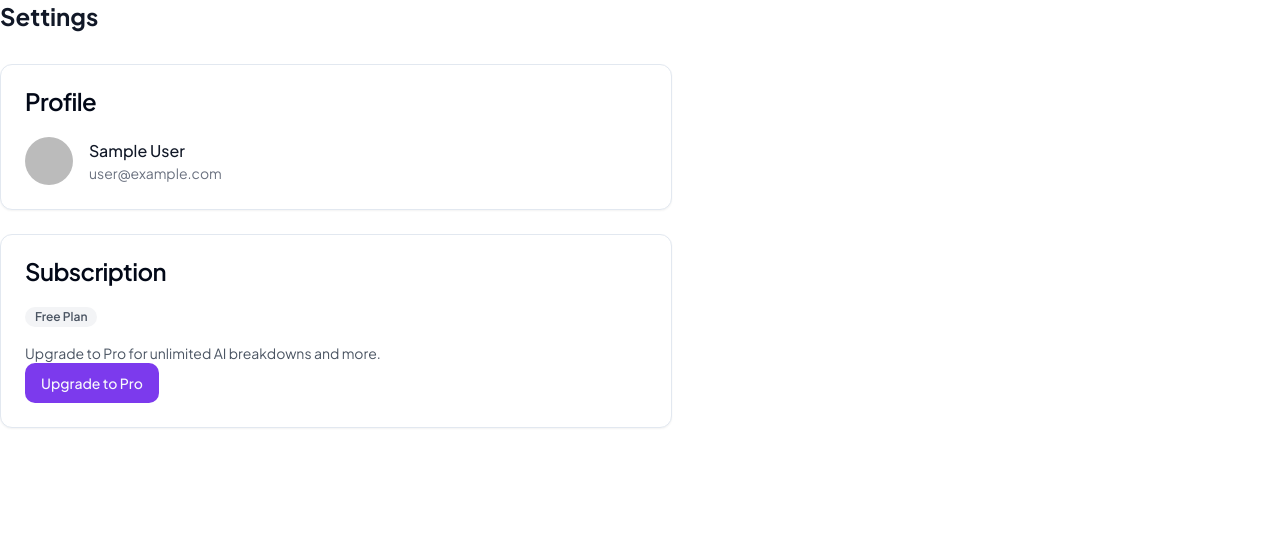
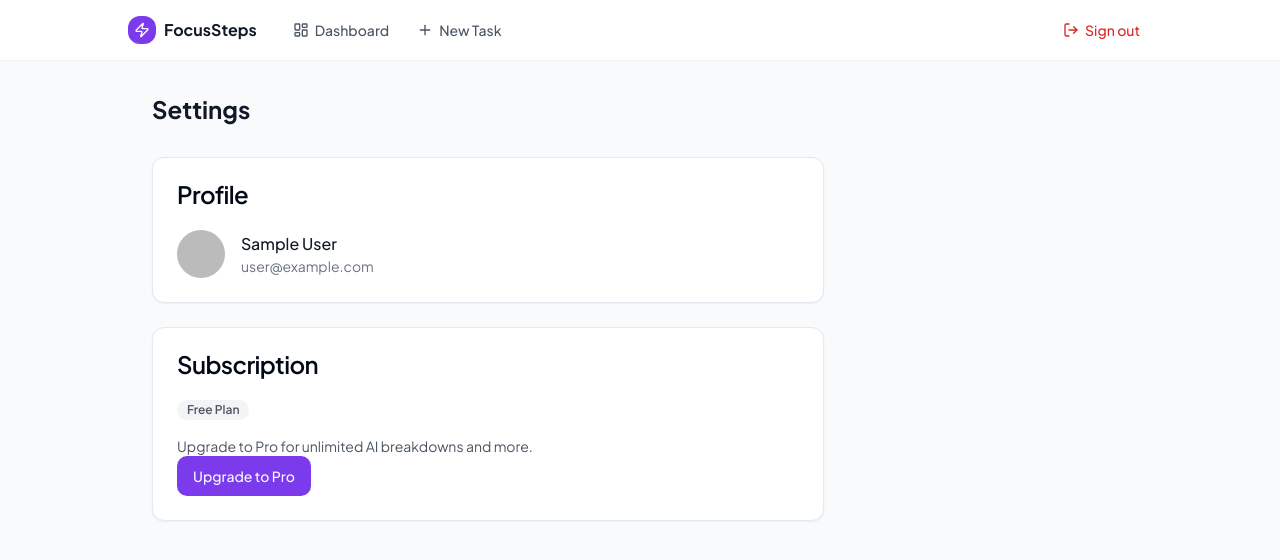
Before and after one commit to lifehiker/adhd-task-breakdown-planner, a Next.js app: page /settings in a window 1280 px wide. Shown: the top 560 px of the page. Built offline with nearby package versions, Linux system fonts and the light colour scheme; no server answers; the database is empty; sample sign-in values are in the browser's storage.

Commit message:
Initial build by Forge

```diff
--- a/src/app/settings/page.tsx
+++ b/src/app/settings/page.tsx
@@ -1,10 +1,11 @@
-import { auth } from "@/auth";
+import { auth, signOut } from "@/auth";
 import { prisma } from "@/lib/db";
 import { redirect } from "next/navigation";
 import { Button } from "@/components/ui/button";
 import { Card, CardContent, CardHeader, CardTitle } from "@/components/ui/card";
 import { Badge } from "@/components/ui/badge";
 import Link from "next/link";
+import { Zap, LayoutDashboard, Plus, LogOut } from "lucide-react";
 
 export const dynamic = "force-dynamic";
 
@@ -35,6 +36,39 @@ export default async function SettingsPage() {
   }
 
   return (
+    <div className="min-h-screen bg-gray-50">
+      <nav className="bg-white border-b border-gray-100 px-6 py-3 sticky top-0 z-40">
+        <div className="max-w-5xl mx-auto flex items-center justify-between">
+          <div className="flex items-center gap-6">
+            <Link href="/app" className="flex items-center gap-2">
+              <div className="w-7 h-7 rounded-lg bg-[#7c3aed] flex items-center justify-center">
+                <Zap className="w-4 h-4 text-white" />
+              </div>
+              <span className="font-bold text-gray-900">FocusSteps</span>
+            </Link>
+            <div className="flex items-center gap-1">
+              <Link href="/app">
+                <Button variant="ghost" size="sm" className="gap-1.5 text-gray-600 hover:text-gray-900">
+                  <LayoutDashboard className="w-4 h-4" />
+                  Dashboard
+                </Button>
+              </Link>
+              <Link href="/app/new">
+                <Button variant="ghost" size="sm" className="gap-1.5 text-gray-600 hover:text-gray-900">
+                  <Plus className="w-4 h-4" />
+                  New Task
+                </Button>
+              </Link>
+            </div>
+          </div>
+          <form action={async () => { "use server"; await signOut({ redirectTo: "/" }); }}>
+            <Button type="submit" variant="ghost" size="sm" className="gap-1.5 text-red-600 hover:text-red-700 hover:bg-red-50">
+              <LogOut className="w-4 h-4" /> Sign out
+            </Button>
+          </form>
+        </div>
+      </nav>
+      <main className="max-w-5xl mx-auto px-6 py-8">
         <div className="max-w-2xl">
           <h1 className="text-2xl font-bold text-gray-900 mb-8">Settings</h1>
           <div className="space-y-6">
@@ -43,6 +77,7 @@ export default async function SettingsPage() {
               <CardContent className="space-y-4">
                 <div className="flex items-center gap-4">
                   {session.user.image && (
+                    // eslint-disable-next-line @next/next/no-img-element
                     <img src={session.user.image} alt="" className="w-12 h-12 rounded-full" />
                   )}
                   <div>
@@ -84,5 +119,7 @@ export default async function SettingsPage() {
             </Card>
           </div>
         </div>
+      </main>
+    </div>
   );
 }
```
Lines whose indentation alone changed are shown as unchanged.
